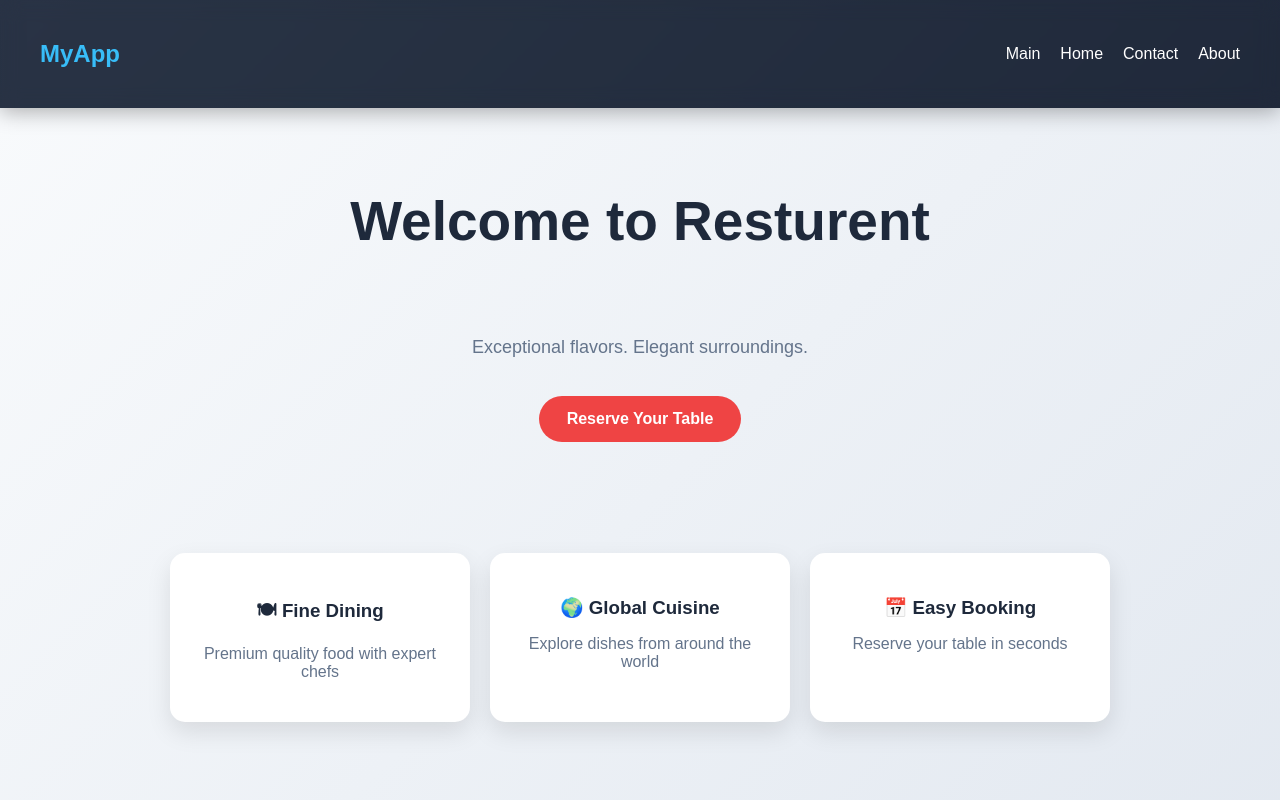
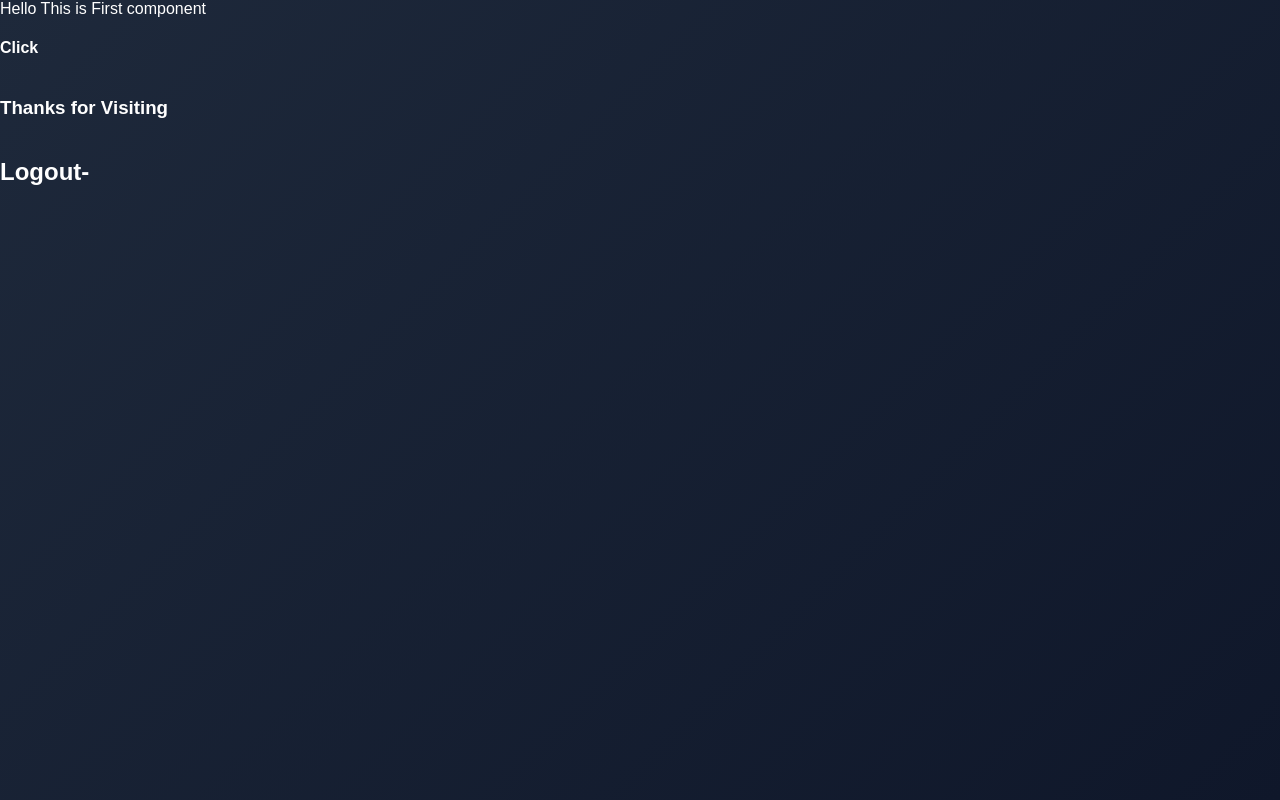
Before and after one commit to SyedZainAly0/Codebase, a React (Vite) app in the folder Frontend/: page / in a window 1280 px wide. Shown: the top 800 px of the page. Built offline with nearby package versions, Linux system fonts and the light colour scheme.

Commit message:
Adding NestedComponent, Modified Routing, Adding useEffect from scratch

```diff
--- a/Frontend/src/App.jsx
+++ b/Frontend/src/App.jsx
@@ -5,6 +5,8 @@ import { Properties as Data } from './Props'
 import Propsdestructuring from './Props'
 import States from './States'
 import Icon from './Routing'
+import Timer from './useEffect'
+import Maincomponent from './NestedComponent'
 
 function App() {
   return (
@@ -18,8 +20,11 @@ function App() {
 
     <States/> */}
 
-    <Icon/>
+    {/* <Icon/> */}
 
+    {/* <Timer/> */}
+
+    <Maincomponent/>
     </>
   )
 
--- /dev/null
+++ b/Frontend/src/NestedComponent.jsx
@@ -0,0 +1,35 @@
+function Firstcomponent(){
+    return(
+        <div>Hello This is First component</div>
+    )
+}
+
+
+function Secondcomponent(){
+    return(
+    <>
+        <Firstcomponent/>
+        <h4>Click</h4>
+    </>
+    )
+}
+
+function ThirdComponent(){
+    return(
+        <>
+        <Secondcomponent/>
+        <h3>Thanks for Visiting</h3>
+        </>
+    )
+}
+
+function Maincomponent(){
+    return(
+        <>
+        <ThirdComponent/>
+        <h2>Logout-</h2>
+        </>
+    )
+}
+
+export default Maincomponent
--- /dev/null
+++ b/Frontend/src/useEffect.jsx
@@ -0,0 +1,19 @@
+import { useEffect, useState } from "react";
+
+function Timer() {
+  const [count, setCount] = useState(0);
+
+  useEffect(() => {
+    const interval = setInterval(() => {
+      setCount((prev) => prev + 1);
+    }, 2000);
+
+    return () => {
+      clearInterval(interval);
+    };
+  }, []);
+
+  return <h1>{count}</h1>;
+}
+
+export default Timer
```
Also changed, not shown: Frontend/src/Routing.jsx (+3 -6 lines).
